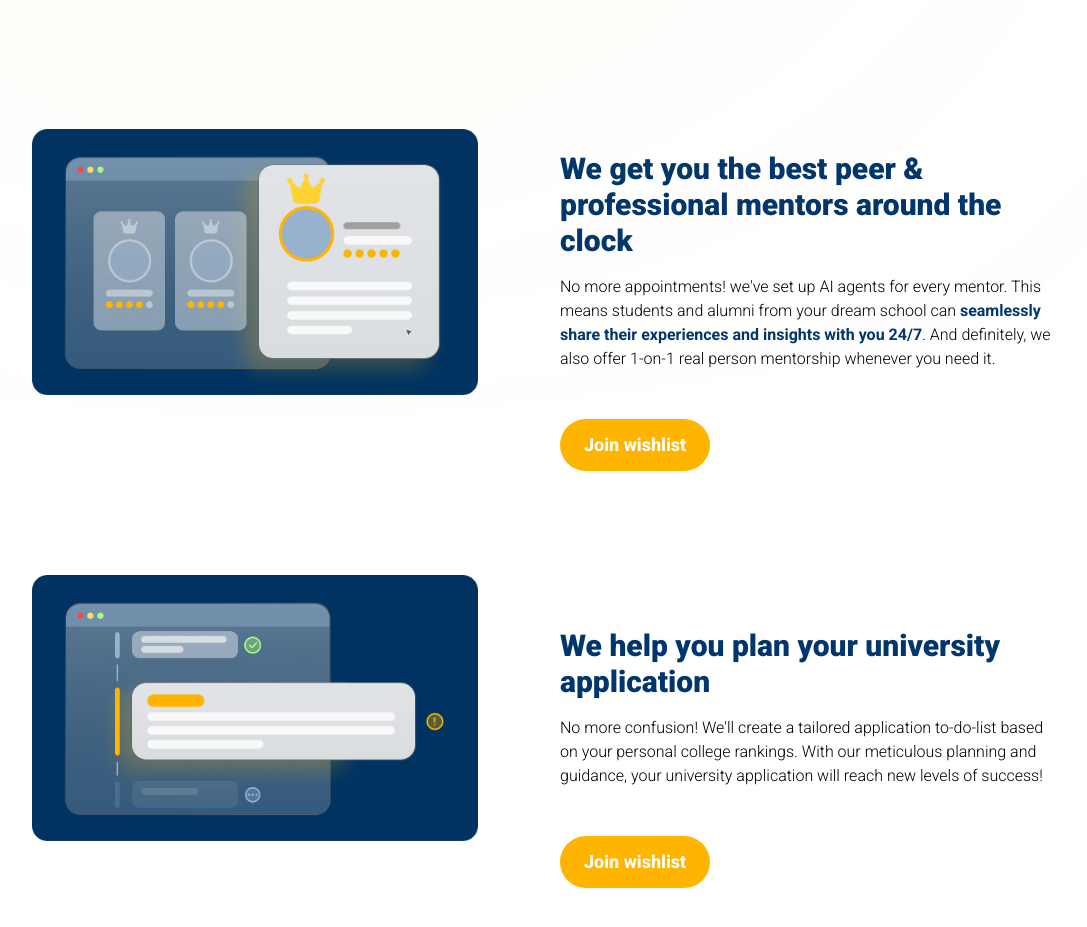
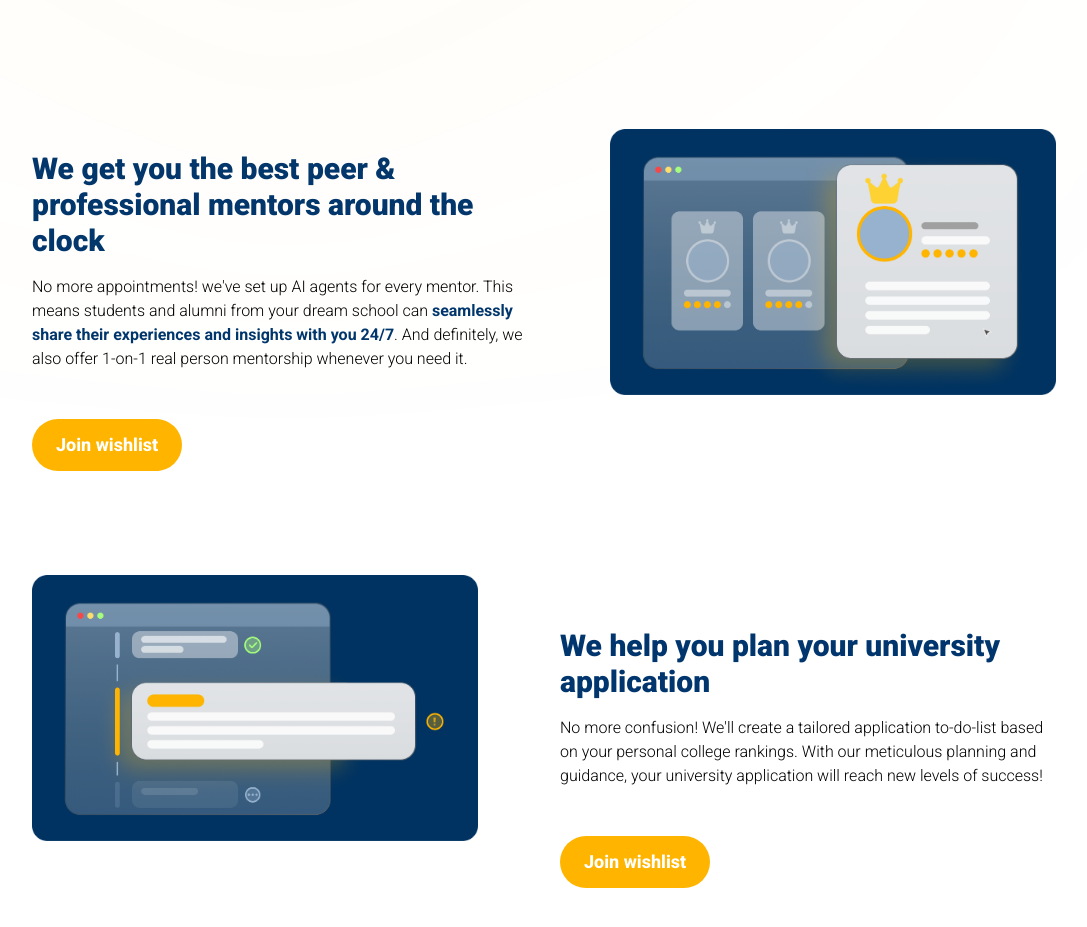
Before and after one commit to Got10IN/Got10IN, a React (Create React App) app: page / in a window 1280 px wide. Shown: the part 1180-2107 px from the top of the page, without its empty margins (96-1183 px from the left). Built offline with nearby package versions, Linux system fonts and the light colour scheme; no server answers.

Commit message:
hotfix Home

```diff
--- a/src/pages/home/Home.tsx
+++ b/src/pages/home/Home.tsx
@@ -73,13 +73,14 @@ function Home() {
                     Explore our features
                 </p>
 
-                {HOME_CARDS.map(({ title, description, image, button }) => (
+                {HOME_CARDS.map(({ title, description, image, button, reverse }) => (
                     <Card
                         key={title}
                         title={title}
                         description={description}
                         image={image}
                         button={button}
+                        reverse={reverse}
                     />
                 ))}
 
```
